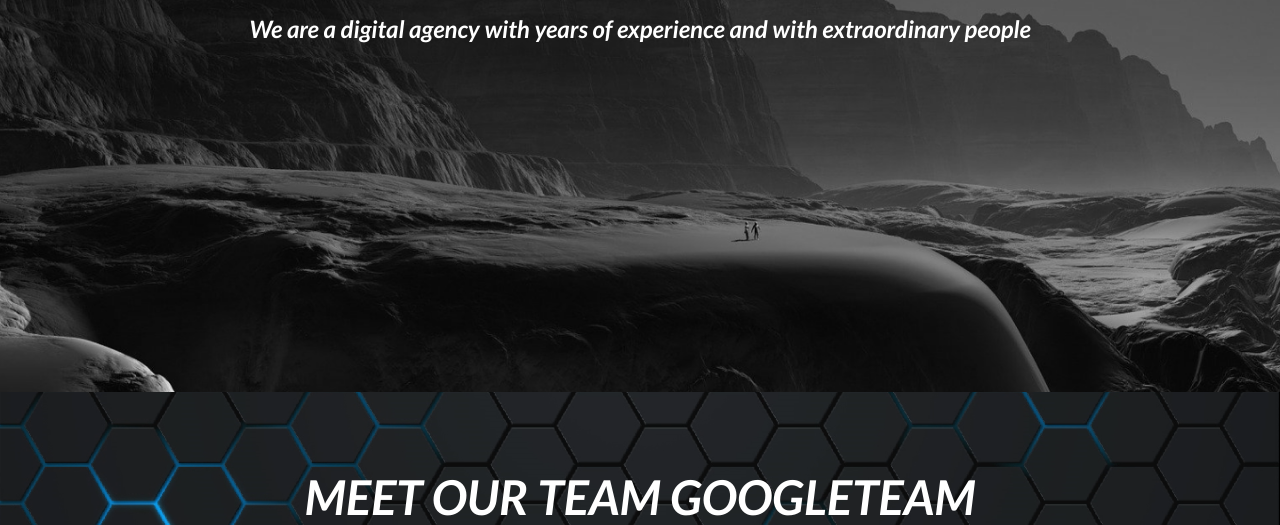
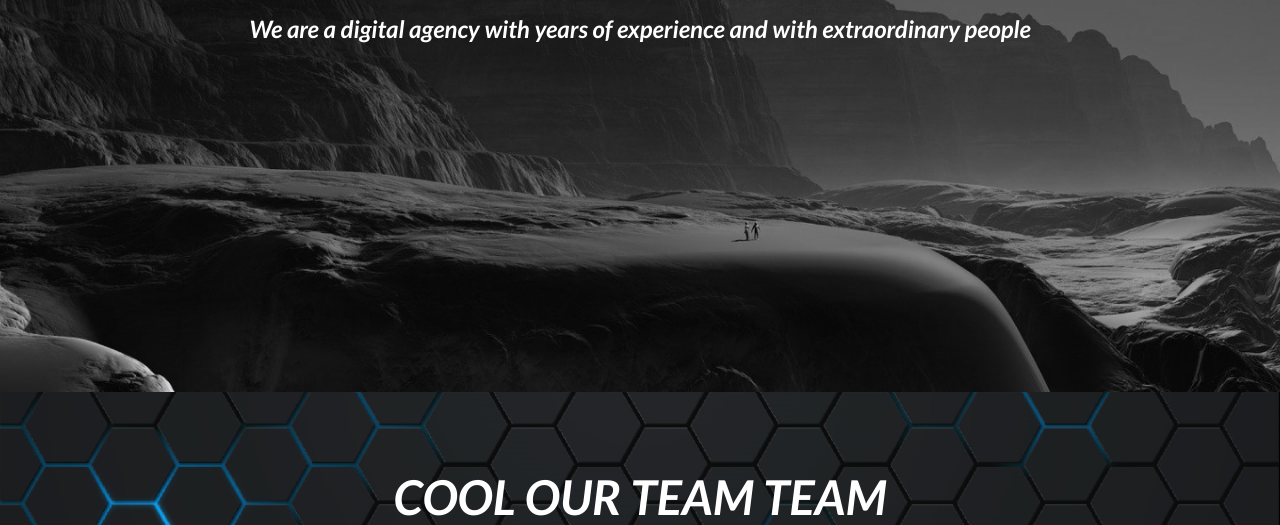
Before and after one commit to Begaim-spec/brands, a plain HTML site: page index.html in a window 1280 px wide. Shown: the part 427-952 px from the top of the page. Drawn offline with Linux system fonts and the light colour scheme.

Commit message:
rename title

```diff
--- a/index.html
+++ b/index.html
@@ -31,7 +31,7 @@
     </section>
     <section class="My team">
         <div class="container">
-            <h2 class="section-title">meet our team google<span>team</span></h2>
+            <h2 class="section-title">cool our team <span>team</span></h2>
             <div class="row">
                 <div class="col-3">
                     <div class="team-box">
```
